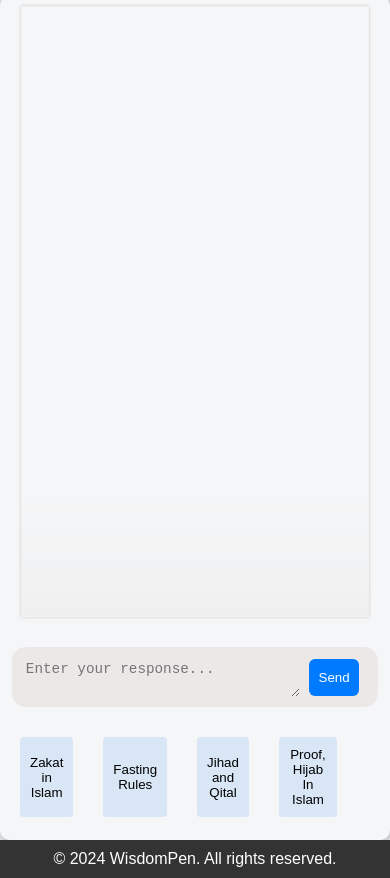
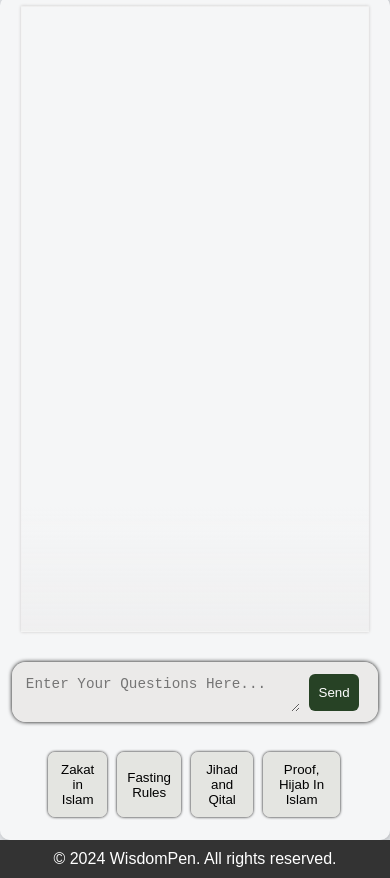
Before and after one commit to 017lead/WisdomPenai.0.01, a plain HTML site: page Chat.html in a window 390 px wide. Shown: the part 118-996 px from the top of the page. Drawn offline with nearby package versions, Linux system fonts and the light colour scheme.

Commit message:
Update Chat.html

```diff
--- a/Chat.html
+++ b/Chat.html
@@ -56,14 +56,16 @@
             display: flex;
             text-align: center;
             flex-direction: column; /* Reverse the order */
+            line-height: 2.0;
+
         }
 
         #chat-messages li {
             margin: 5px;
             padding: 20px;
-
+            line-height: 2.0;
             border-radius: 9px;
-            background-color: #b1aeae67;
+            background-color: #c9c6c667;
         }
         .send {
 
@@ -73,7 +75,7 @@
             text-align: center;
             height: 37px;
             width: 50px;
-            background-color: #007bff;
+            background-color: #274225;
             color: #fff;
             text-align: center;
             border: none;
@@ -85,22 +87,24 @@
             box-sizing: border-box;
         }
         .send:hover{
-            background-color: #5198e3;
+            background-color: #336131;
         }
         .user-input {
 
             flex: 1;
            min-width: 79%;
-           min-height: 40px;
+
+           max-height: 80px;
             outline: none;
             font-size: 1.1em;
             padding: 4px;
 
            border: none;
 
-            background: #f0efef00;
+            background-color: rgba(255, 255, 255, 0);
             transition: 0.1s ease;
-
+            resize: vertical; /* Allow vertical resizing */
+            overflow-y: auto;
 
             box-sizing: border-box;
         }
@@ -122,21 +126,26 @@
         #suggust{
             display: flex;
             text-align: center;
+            justify-content: center;
             margin-top: 10px;
+            margin-left: 28px;
+            margin-right: 40px;
             margin-bottom: 13px;
         }
         #suggust button{
-            margin-right: 20px;
+           align-items: center;
+           justify-content: center;
+            background-color: #e3e2dedc;
+            border-radius: 7px;
             margin-left: 10px;
-            background-color: #8db8ef45;
-            border-radius: 4px;
+            box-shadow: 0px 0px 3px;
             text-align: center;
             padding: 10px;
             border: none;
             cursor: pointer;
         }
         #suggust button:hover{
-            background-color: #187ad545;
+            background-color: #c8d9e845;
         }
 
         footer {
@@ -151,13 +160,16 @@
 
            justify-content: center;
            min-height: 47px;
+           max-height: 80px;
             min-width: 94%;
             margin-bottom: 20px;
             border-radius: 14px;
             margin-top: 30px;
             padding: 10px;
-            background-color: #eae5e5cc;
+            background-color: #eae9e7d4;
+            box-shadow: 0px 0px 4px;
         }
+
         main{
             align-content: center;
             text-align: center;
@@ -169,13 +181,8 @@
                 min-width: 99%;
             }
 
-        #suggust{
-            margin-right: 23px;
 
-        }
-        #suggust h1{
-font-size: 1px;
-        }
+
 
         }
 
@@ -197,7 +204,7 @@ font-size: 1px;
                </ul>
                <div class="user-input-container">
 
-                   <textarea class="user-input" id="user-input" name="user-input" placeholder="Enter your response..."></textarea>
+                   <textarea class="user-input" id="user-input" name="user-input" placeholder="Enter Your Questions Here..."></textarea>
                    <button class="send" id="send" type="button">Send</button>
 
                </div>
@@ -216,8 +223,12 @@ font-size: 1px;
         <p>&copy; 2024 WisdomPen. All rights reserved.</p>
     </footer>
 
-
-
+   <script>
+document.getElementById('user-input').addEventListener('input', function() {
+        this.style.height = 'auto'; // Reset height to auto to calculate new height
+        this.style.height = (this.scrollHeight <= 80 ? this.scrollHeight : 80) + 'px'; // Set height to new calculated height, with maximum of 80px
+    });
+</script>
 <script>
         function findMore() {
             document.getElementById("user-input").value = "What Is Zakat, And It's Importance ";
```
